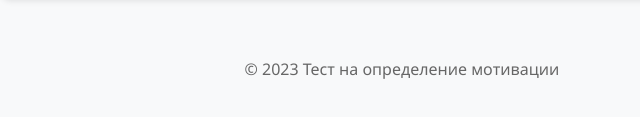
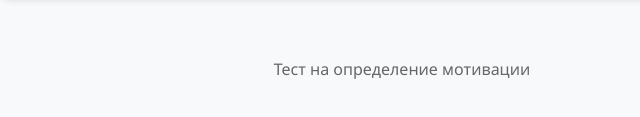
Before and after one commit to ZuevPU/motiv, a plain HTML site: page index.html in a window 1280 px wide. Shown: the part 401-518 px from the top of the page, 238-878 px from the left. Drawn offline with Linux system fonts and the light colour scheme.

Commit message:
Update index.html

```diff
--- a/index.html
+++ b/index.html
@@ -38,10 +38,11 @@
         </main>
 
         <footer class="footer">
-            <p>© 2023 Тест на определение мотивации</p>
+            <p>Тест на определение мотивации</p>
         </footer>
     </div>
 
     <script src="script.js"></script>
 </body>
+
 </html>
```
